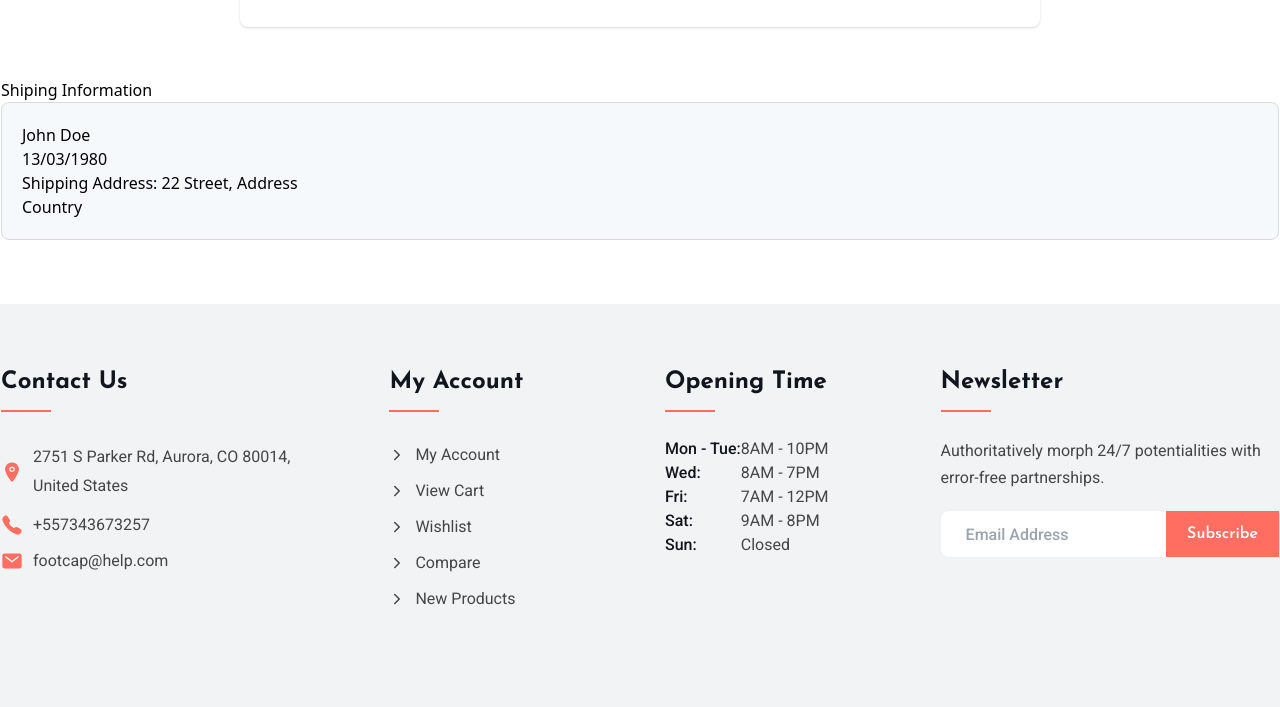
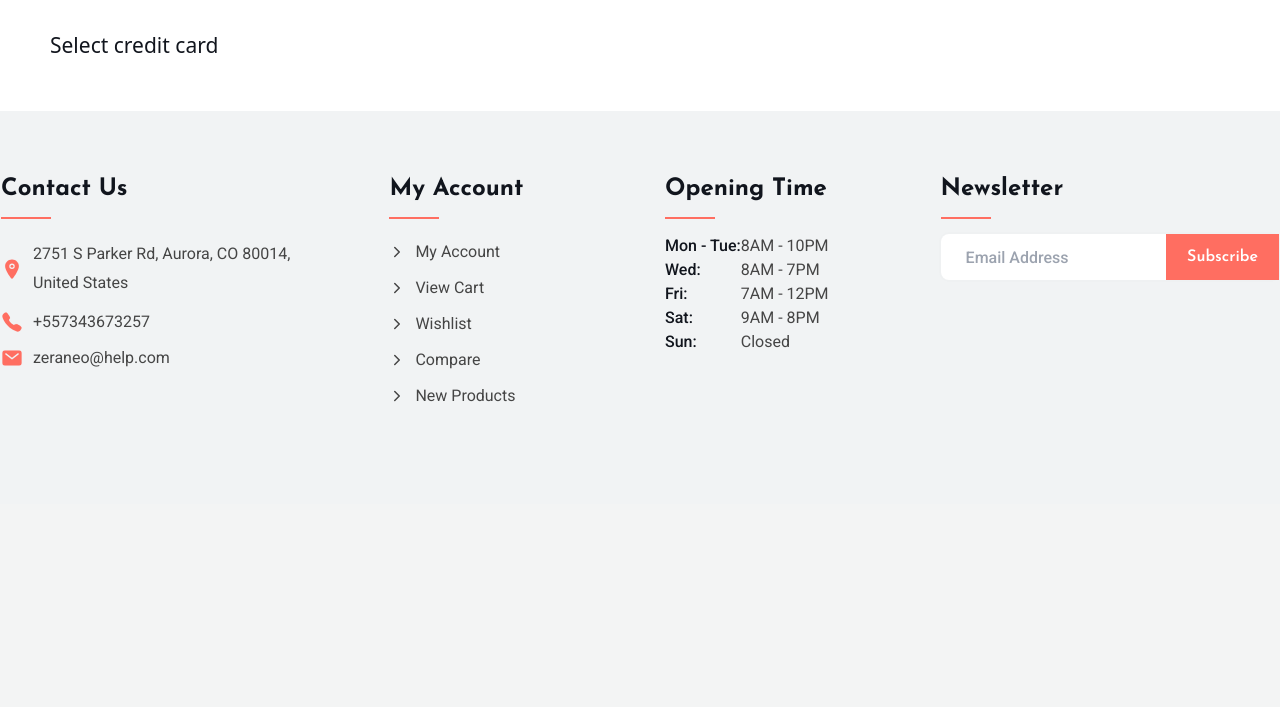
Before and after one commit to annu12340/pangeaHacks, a Django app: page /shop/list_cards/1 in a window 1280 px wide. Shown: the part 387-1094 px from the top of the page. After the commit the page ends 789 px from the top, so only its background shows below. Run offline with Django 3.2, Linux system fonts and the light colour scheme; data comes from the database, SQL or seed files in the repository; both versions use the stored data as it was after the commit; some libraries are stand-ins or nearby versions.

Commit message:
Updating the frontend code

```diff
--- a/qrcode/views.py
+++ b/qrcode/views.py
@@ -104,8 +104,8 @@
         qrcode.save(
             f"{settings.MEDIA_ROOT}/qrcode/{qrcode_info.id}.png",
             scale=5,
-            dark="blue",
-            data_dark="darkblue",
+              dark="brown",
+            data_dark="orange",
         )
 
         return redirect('checkout', product_id=product_id)
--- a/static/css/layout.css
+++ b/static/css/layout.css
@@ -17,7 +17,7 @@
    --fs-1: 3rem;
    --fs-2: 2.6rem;
    --fs-3: 2.2rem;
-   --fs-4: 2rem;
+   --fs-4: 2.1rem;
    --fs-5: 1.8rem;
    --fs-6: 1.6rem;
    --fs-7: 1.4rem;
@@ -283,7 +283,6 @@
    --ionicon-stroke-width: 40px;
 }
 .navbar {
-   background: var(--white);
    position: fixed;
    top: 0;
    left: -280px;
@@ -296,6 +295,7 @@
    overscroll-behavior: contain;
    z-index: 2;
    visibility: hidden;
+   padding: 5%;
    transition: 0.25s var(--cubic-out);
 }
 .navbar.active {
@@ -303,21 +303,7 @@
    transform: translateX(280px);
    transition: 0.5s var(--cubic-in);
 }
-.nav-close-btn {
-   color: var(--rich-black-fogra-29);
-   position: absolute;
-   top: 0;
-   right: 0;
-   padding: 13px;
-   font-size: 25px;
-   transition: var(--transition-1);
-}
-.nav-close-btn ion-icon {
-   --ionicon-stroke-width: 55px;
-}
-.nav-close-btn:is(:hover, :focus) {
-   color: var(--bittersweet);
-}
+
 .navbar .logo {
    background: var(--maximum-blue-green_10);
    padding-block: 50px 40px;
@@ -477,7 +463,7 @@
    margin-bottom: 20px;
 }
 .footer {
-   margin-top: 5%;
+   margin-top: 2%;
    font-family: var(--ff-roboto);
 }
 .footer-top {
@@ -489,7 +475,7 @@
    font-family: var(--ff-josefin-sans);
    font-size: var(--fs-3);
    font-weight: var(--fw-700);
-   margin-bottom: 25px;
+   margin-bottom: 15px;
 }
 .footer-list-title::after {
    content: "";
@@ -802,14 +788,14 @@
 
 .details {
    max-width: 800px;
-   min-height: 300px;
    margin-left: auto;
    margin-right: auto;
-   background: #fff;
+   background: #e3e0e0;
    border-radius: 8px;
    display: flex;
    flex-direction: column;
    position: relative;
+   box-shadow: 4px 4px 10px #000000;
 }
 
 .details__item {
@@ -817,10 +803,8 @@
 }
 
 .details__user {
-   background: #f6f9fc;
    padding: 20px;
    border-radius: 8px;
-   border: 1px solid #dadada;
 }
 
 .item__quantity {
@@ -867,67 +851,18 @@
 .payment {
    margin-top: 4%;
 }
-.payment__types {
-   display: flex;
-   justify-content: center;
-   align-items: center;
+
+.credit-cards {
+   box-shadow: 1px 1px 5px #c9c6c6;
+   padding: 3%;
+   border-radius: 5%;
+   margin-left: 10%;
 }
 
-.payment__info {
-   display: flex;
+.credit_card_action {
+   transform: scale(0.7);
 }
 
-.payment__cc {
-   flex: 60%;
+.credit-cards img {
+   width: 20%;
 }
-
-.payment__shipping {
-   flex: 40%;
-}
-
-.shipping__info {
-   background: #f6f9fc;
-   padding: 10px;
-   border-radius: 8px;
-}
-
-.payment__type {
-   display: flex;
-   border: 2px solid #d9d9d9;
-   border-radius: 8px;
-   padding: 20px 40px;
-   width: 100%;
-   justify-content: center;
-   align-items: center;
-   cursor: pointer;
-   color: #d9d9d9;
-   transition: all 0.15s ease;
-}
-
-.payment__type:hover {
-   transform: translateY(-1px);
-}
-
-.payment__type.active {
-   color: #0a0a0a;
-   background: #f6fcf7;
-   border-color: #7dc855;
-}
-
-.payment__type .icon {
-   font-size: 32px;
-   margin-right: 10px;
-}
-
-.payment__type + .payment__type {
-   margin-left: 10px;
-}
-
-.icon-xl {
-   font-size: 48px;
-   line-height: 48px;
-}
-
-.content {
-   display: block;
-}
--- a/static/css/style.css
+++ b/static/css/style.css
@@ -1,7 +1,7 @@
 /* List cards in payment */
 
 .card-item {
-   border: 1px solid #ccc;
+   border: 1px solid #f32323;
    border-radius: 5px;
    margin-bottom: 10px;
    padding: 10px;
--- a/templates/layout.html
+++ b/templates/layout.html
@@ -5,6 +5,7 @@
       <meta http-equiv="X-UA-Compatible" content="IE=edge" />
       <meta name="viewport" content="width=device-width, initial-scale=1.0" />
       <title>Project</title>
+      <script src="https://kit.fontawesome.com/f2dcc54e67.js" crossorigin="anonymous"></script>
 
       {% load static %}
       <link rel="stylesheet" type="text/css" href="{% static 'css/layout.css' %}" />
@@ -122,10 +123,10 @@
                      </li>
 
                      <li>
-                        <a href="mailto:footcap@help.com" class="footer-link">
+                        <a class="footer-link">
                            <ion-icon name="mail"></ion-icon>
 
-                           <span class="footer-link-text">footcap@help.com</span>
+                           <span class="footer-link-text">zeraneo@help.com</span>
                         </a>
                      </li>
                   </ul>
@@ -217,8 +218,6 @@
                   <div class="footer-list">
                      <p class="footer-list-title">Newsletter</p>
 
-                     <p class="newsletter-text">Authoritatively morph 24/7 potentialities with error-free partnerships.</p>
-
                      <form action="" class="newsletter-form">
                         <input type="email" name="email" required placeholder="Email Address" class="newsletter-input" />
 
@@ -229,7 +228,6 @@
             </div>
          </div>
       </footer>
-
       <script type="module" src="https://unpkg.com/ionicons@5.5.2/dist/ionicons/ionicons.esm.js"></script>
       <script nomodule src="https://unpkg.com/ionicons@5.5.2/dist/ionicons/ionicons.js"></script>
    </body>
--- a/templates/payment/card_list.html
+++ b/templates/payment/card_list.html
@@ -1,7 +1,7 @@
 {% extends 'layout.html' %} {% load static %} {% block content %}
 <link rel="stylesheet" type="text/css" href="{% static 'css/style.css' %}" />
 <section class="content">
-  <h1>Checkout</h1>
+   <h1 class="h2 text-center">Checkout</h1>
    <div class="details shadow">
       <div class="details__item">
          <div class="item__image">
@@ -29,38 +29,30 @@
          </div>
       </div>
    </div>
-   <div class="discount"></div>
-   <div class="container">
+
    <div class="payment">
-      <div class="grid  lg:grid-cols-3 gap-6">
-         {% for card in cards %}
-         <div class="payment__type payment__type--cc ">
-            <div class="card-details">
-               <div class="card-number">Card Number: {{ card.card_number | truncatechars:30  }}</div>
-               <div class="card-holder">Cardholder Name: {{ card.cardholder_name  }}</div>
-               <div class="expiry">Expiry Date: {{ card.expiry_date   }}</div>
-               <div class="security">Security Number: {{ card.security_number |truncatechars:30  }}</div>
-               <div class="card-actions"> <a href="{% url 'payment' product_id %}"> <button type="button" class="btn btn-success btn-sm">Make payment</button></a>
-                  <button type="button" onclick="viewDetails('{{ card.id }}')" class=" btn btn-outline-info btn-sm">View Details</button>
-               </div>
+      <div class="ml-20 mr-20 ">
+      <div class="h3">Select credit card</div> <br>
+         <div class=" grid lg:grid-cols-3 gap-6">
+            {% for  card in cards %}
+            <div class="card-details credit-cards">
+
+               <img src="https://t4.ftcdn.net/jpg/03/07/14/09/360_F_307140983_MDNd4Mtv5qgd3LAUK40ru1EPyYWL4elG.jpg"  alt="">
+               <div class="card-number"><b>Card Number:</b> {{ card.card_number | truncatechars:30  }}</div>
+               <div class="card-holder"><b>Cardholder Name:</b> {{ card.cardholder_name  }}</div>
+               <div class="expiry"><b>Expiry Date:</b> {{ card.expiry_date   }}</div>
+               <div class="security"><b>Security Number: </b>{{ card.security_number |truncatechars:30  }}</div>
+<br>
+<button class="btn btn-success inline-block px-3 py-1 text-white rounded-lg shadow-md transition duration-300"><i class="fa-regular fa-eye"></i> View Details</button>
+
+               <button class="btn btn-primary  inline-block px-3 py-1 text-white rounded-lg shadow-md transition duration-300"><i class="fa-regular fa-money-bill-1"></i>  Make Payment</button>
+
+
             </div>
+            {% endfor %}
          </div>
-         {% endfor %}
       </div>
-      <div class="gird lg:grid-cols-4 ">
-        <div class="payment__shipping">
-          <div class="payment__title">
-            <i class="icon icon-plane"></i> Shiping Information
-          </div>
-          <div class="details__user">
-            <div class="user__name">John Doe
-              <br> 13/03/1980</div>
-            <div class="user__address">Shipping Address: 22 Street, Address
-              <br>Country</div>
-          </div>
 
-        </div>
-      </div>
       </div>
    </div>
 
--- a/templates/shop/product-details.html
+++ b/templates/shop/product-details.html
@@ -28,7 +28,7 @@
                Item Dimensions LxWxH: 20 x 3.5 x 20 Centimeters
             </p>
 
-            <a href="{% url 'qrcode' product.id%}" class="btn btn-primary inline-block px-6 py-3 text-white rounded-lg shadow-md hover:bg-yellow-600 transition duration-300">Encode QR Code</a>
+            <a href="{% url 'qrcode' product.id%}" class="btn btn-primary inline-block px-6 py-3 text-white rounded-lg shadow-md hover:bg-yellow-600 transition duration-300"><i class="fa-regular fa-circle-down"></i> Encode QR Code</a>
          </div>
       </div>
    </div>
```
Also changed, not shown: templates/payment/add_new_card.html (+6 -5 lines), templates/qrcode/qrcode_generation.html (+7 -7 lines), templates/shop/dashboard.html (+3 -21 lines), db.sqlite3.
